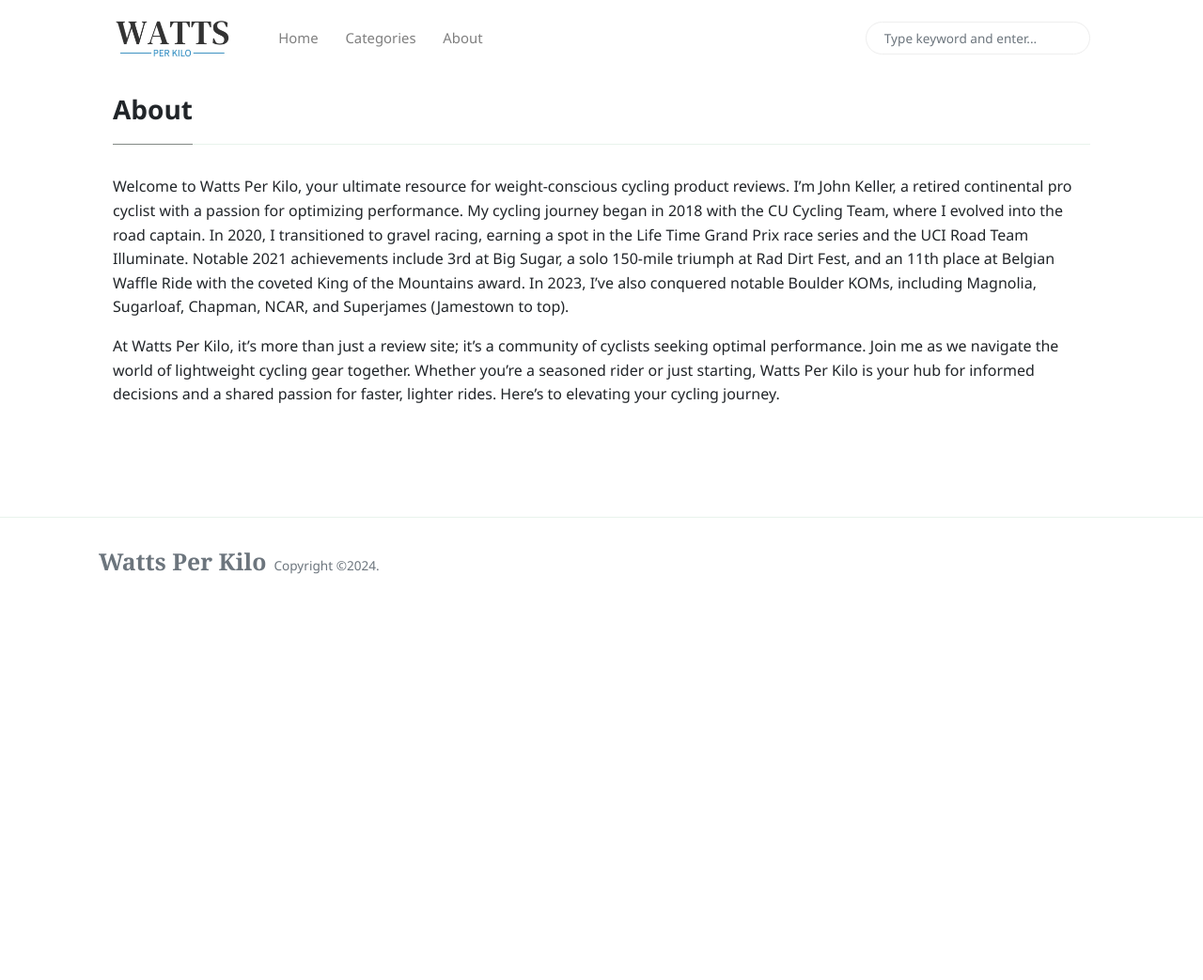
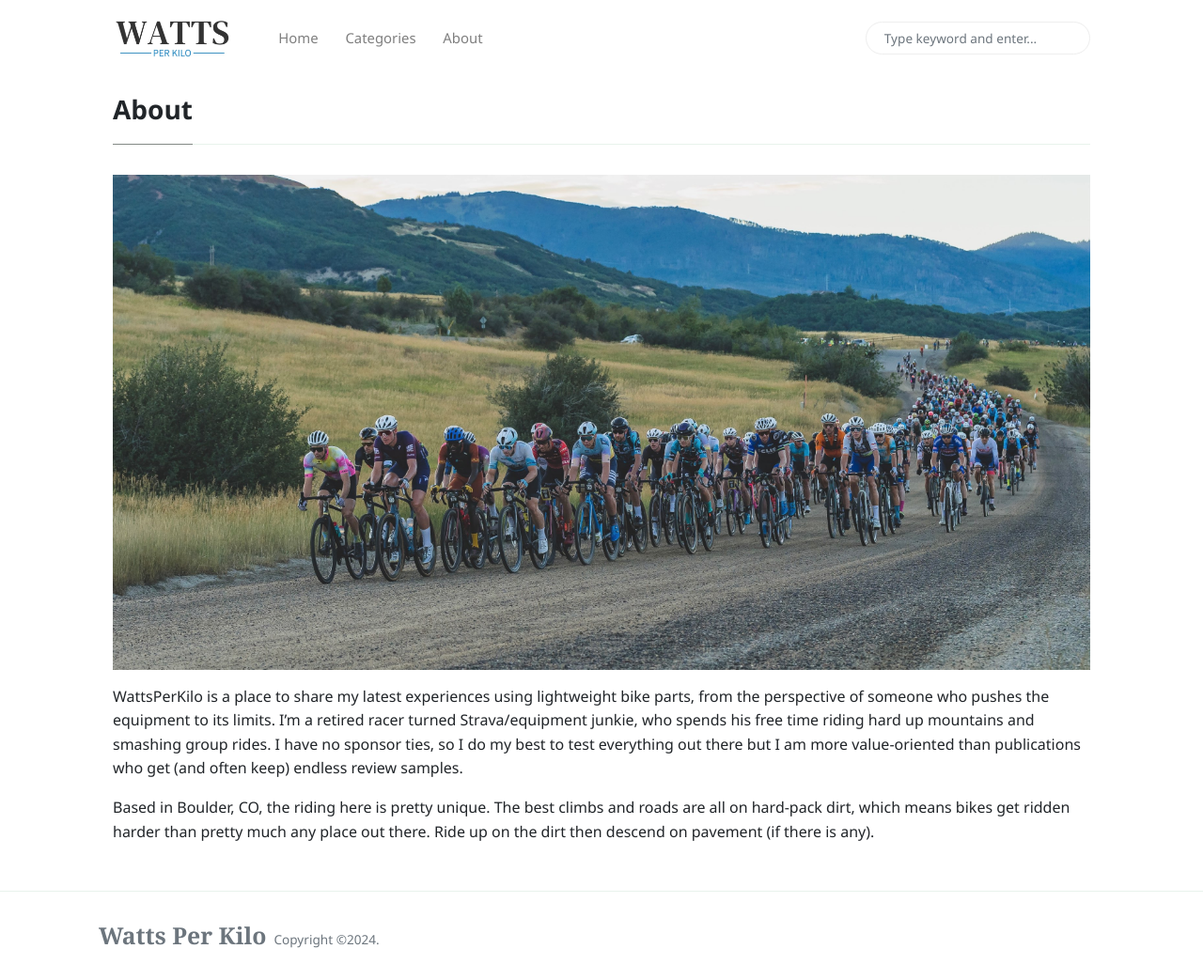
Before and after one commit to johnkeller101/wattsperkilo, a Jekyll site: the page built from _pages/about.md, in a window 1280 px wide and 1043 px high. Shown: the whole window at 94% size. Built offline with Jekyll 4.4.1, drawn with Linux system fonts in a browser that asks for light colours; nearby versions of some CDN libraries.

Commit message:
update about me

```diff
--- a/_pages/about.md
+++ b/_pages/about.md
@@ -6,6 +6,8 @@ image: "assets/images/sbt-leading.jpg"
 comments: false
 ---
 
-Welcome to Watts Per Kilo, your ultimate resource for weight-conscious cycling product reviews. I'm John Keller, a retired continental pro cyclist with a passion for optimizing performance. My cycling journey began in 2018 with the CU Cycling Team, where I evolved into the road captain. In 2020, I transitioned to gravel racing, earning a spot in the Life Time Grand Prix race series and the UCI Road Team Illuminate. Notable 2021 achievements include 3rd at Big Sugar, a solo 150-mile triumph at Rad Dirt Fest, and an 11th place at Belgian Waffle Ride with the coveted King of the Mountains award. In 2023, I've also conquered notable Boulder KOMs, including Magnolia, Sugarloaf, Chapman, NCAR, and Superjames (Jamestown to top).
+![Alt text](../assets/images/sbt-leading.jpg)
 
-At Watts Per Kilo, it's more than just a review site; it's a community of cyclists seeking optimal performance. Join me as we navigate the world of lightweight cycling gear together. Whether you're a seasoned rider or just starting, Watts Per Kilo is your hub for informed decisions and a shared passion for faster, lighter rides. Here's to elevating your cycling journey.
+WattsPerKilo is a place to share my latest experiences using lightweight bike parts, from the perspective of someone who pushes the equipment to its limits. I'm a retired racer turned Strava/equipment junkie, who spends his free time riding hard up mountains and smashing group rides. I have no sponsor ties, so I do my best to test everything out there but I am more value-oriented than publications who get (and often keep) endless review samples.
+
+Based in Boulder, CO, the riding here is pretty unique. The best climbs and roads are all on hard-pack dirt, which means bikes get ridden harder than pretty much any place out there. Ride up on the dirt then descend on pavement (if there is any).
```
Also changed, not shown: _posts/2024-1-6-avian-canary-handlebars-first-ride-impressions.md (+7 -6 lines), assets/images/elilee_finishings.jpg (added), assets/images/elilee_thumb.jpg (added), assets/images/elilee_weight.jpg (added), assets/images/sbt-leading.jpg (added).
